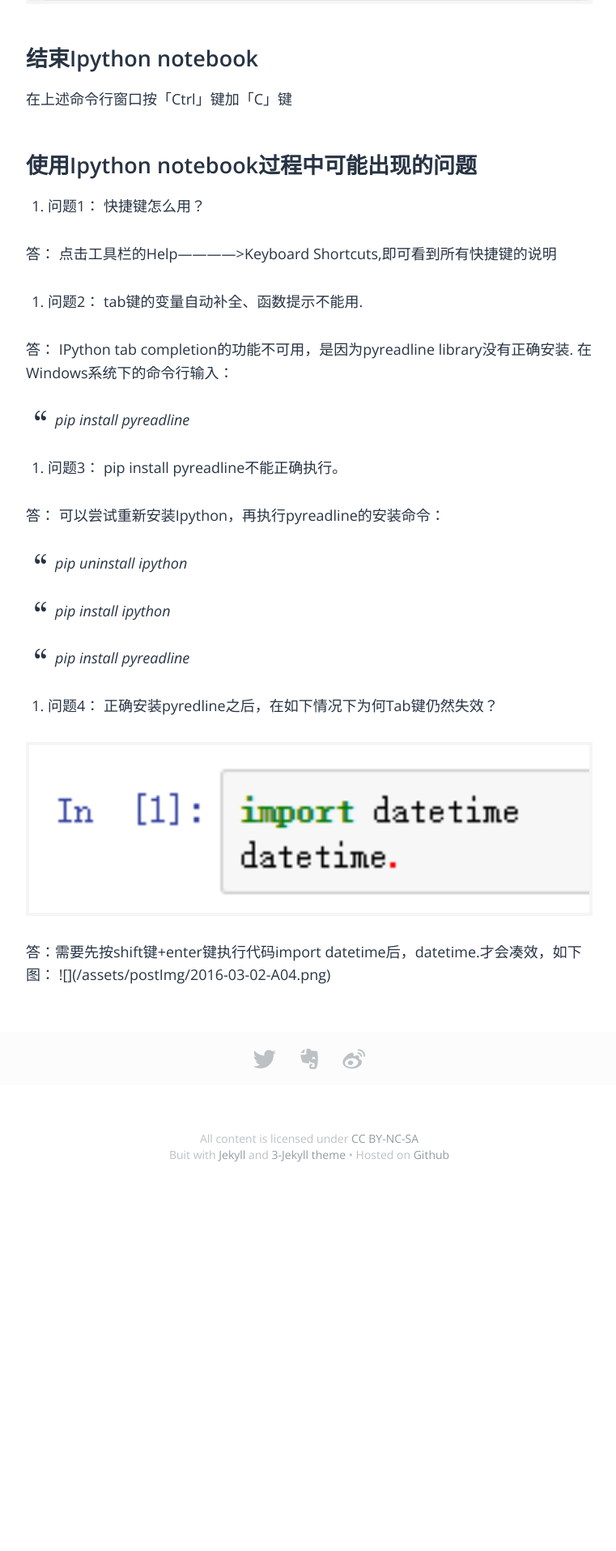
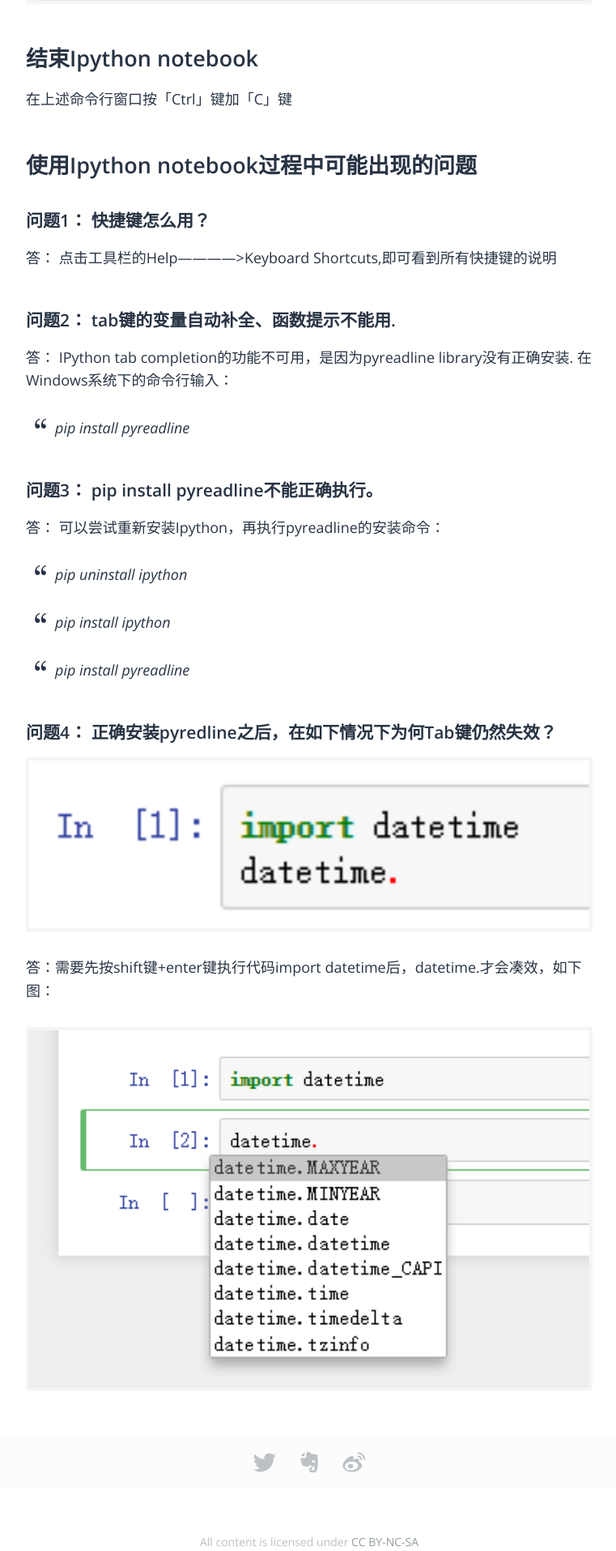
Before and after one commit to yuemma/yuemma.github.io, a Jekyll site: the page built from _posts/python/2016-03-02-install ipython notebook to run python code.md, in a window 1280 px wide. Shown: the part 1444-3359 px from the top of the page at 81% size, without its empty margins (258-1019 px from the left). Built offline with Jekyll 4.4.1, drawn with Linux system fonts in a browser that asks for light colours; some web fonts are replaced; comment, search, counter and statistics services are not loaded; part of the change alters nothing that is shown.

```diff
--- a/_posts/python/2016-03-02-install ipython notebook to run python code.md
+++ b/_posts/python/2016-03-02-install ipython notebook to run python code.md
@@ -36,16 +36,16 @@ ipython notebook现在名为jupyter noteboook。
 在上述命令行窗口按「Ctrl」键加「C」键
 
 ## 使用Ipython notebook过程中可能出现的问题
-1. 问题1： 快捷键怎么用？
+### 问题1： 快捷键怎么用？
 
 答： 点击工具栏的Help————>Keyboard Shortcuts,即可看到所有快捷键的说明
 
-2. 问题2： tab键的变量自动补全、函数提示不能用.
+### 问题2： tab键的变量自动补全、函数提示不能用.
 
 答： IPython tab completion的功能不可用，是因为pyreadline library没有正确安装. 在Windows系统下的命令行输入：
 >pip install pyreadline
 
-3. 问题3： pip install pyreadline不能正确执行。
+### 问题3： pip install pyreadline不能正确执行。
 
 答： 可以尝试重新安装Ipython，再执行pyreadline的安装命令：
 >pip uninstall ipython
@@ -54,9 +54,10 @@ ipython notebook现在名为jupyter noteboook。
 
 >pip install pyreadline
 
-4. 问题4： 正确安装pyredline之后，在如下情况下为何Tab键仍然失效？
+### 问题4： 正确安装pyredline之后，在如下情况下为何Tab键仍然失效？
 
 ![](/assets/postImg/2016-03-02-A03.png)
 
 答：需要先按shift键+enter键执行代码import datetime后，datetime.<tab>才会凑效，如下图：
+
 ![](/assets/postImg/2016-03-02-A04.png)
```
